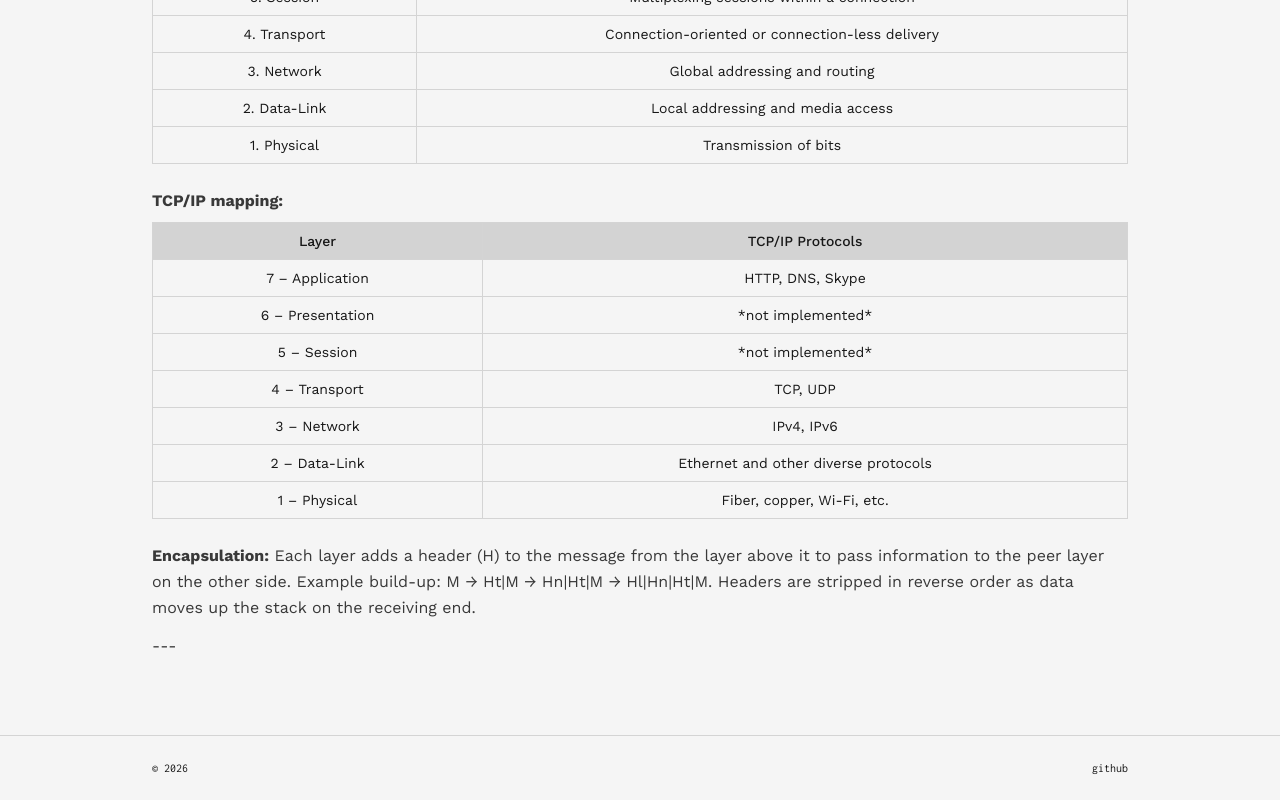
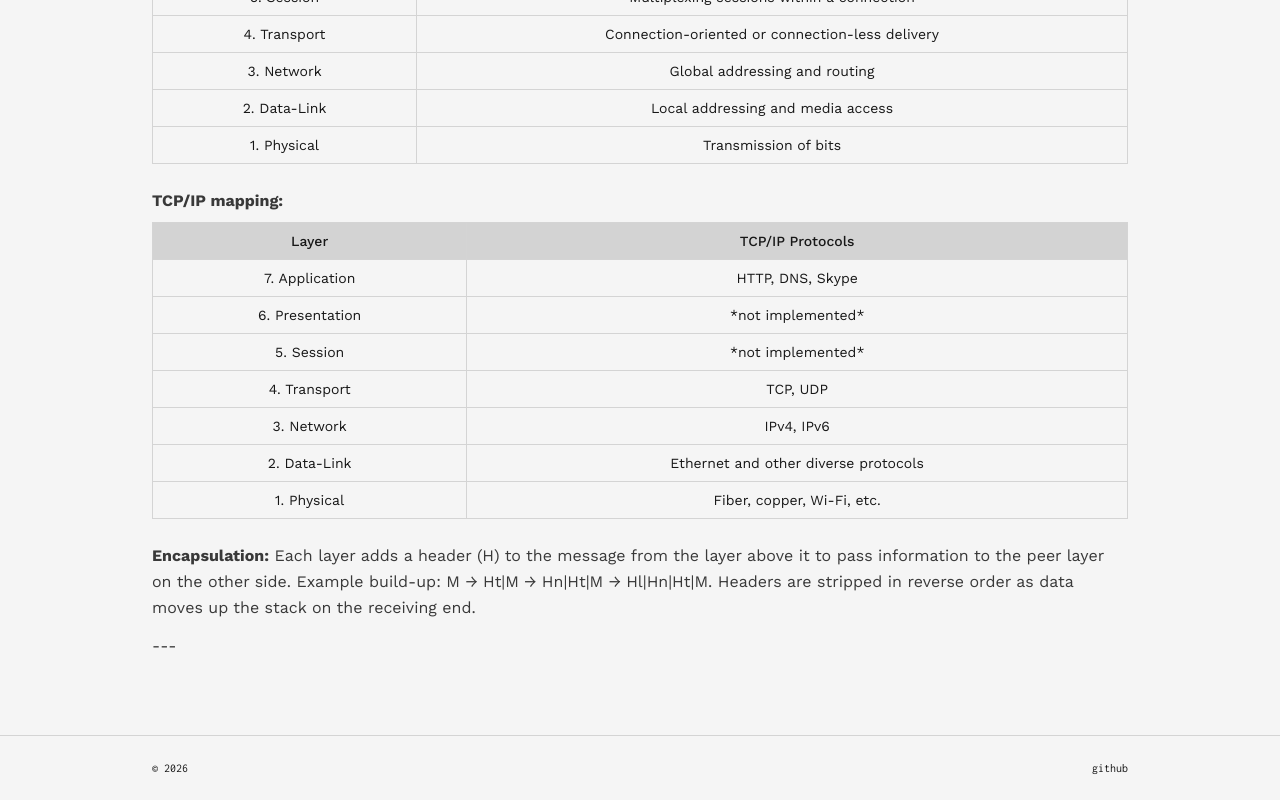
Before and after one commit to n0as-ark/logbook, a React (Vite) app: page /logbook/blog/introduction-to-computer-networking in a window 1280 px wide. Shown: the part 3920-4720 px from the top of the page. Built offline with nearby package versions, Linux system fonts and the light colour scheme; the HTML template or start-up script is replaced by a standard one.

Commit message:
Update posts.ts

```diff
--- a/src/data/posts.ts
+++ b/src/data/posts.ts
@@ -596,13 +596,13 @@ Each layer communicates with the layer directly below it (via OS function calls)
 
 | Layer | TCP/IP Protocols |
 |-------|------------------|
-| 7 – Application | HTTP, DNS, Skype |
-| 6 – Presentation | *not implemented* |
-| 5 – Session | *not implemented* |
-| 4 – Transport | TCP, UDP |
-| 3 – Network | IPv4, IPv6 |
-| 2 – Data-Link | Ethernet and other diverse protocols |
-| 1 – Physical | Fiber, copper, Wi-Fi, etc. |
+| 7. Application | HTTP, DNS, Skype |
+| 6. Presentation | *not implemented* |
+| 5. Session | *not implemented* |
+| 4. Transport | TCP, UDP |
+| 3. Network | IPv4, IPv6 |
+| 2. Data-Link | Ethernet and other diverse protocols |
+| 1. Physical | Fiber, copper, Wi-Fi, etc. |
 
 **Encapsulation:** Each layer adds a header (H) to the message from the layer above it to pass information to the peer layer on the other side. Example build-up: M → Ht|M → Hn|Ht|M → Hl|Hn|Ht|M. Headers are stripped in reverse order as data moves up the stack on the receiving end.
 
```
